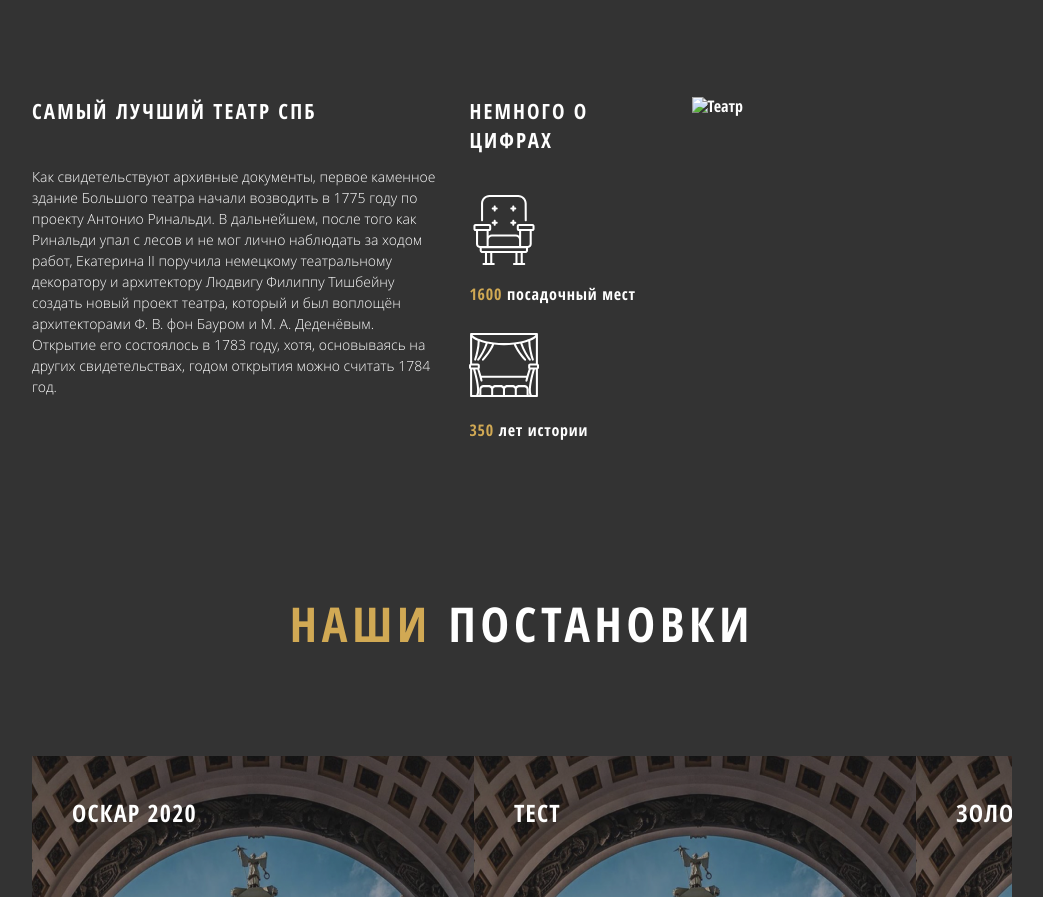
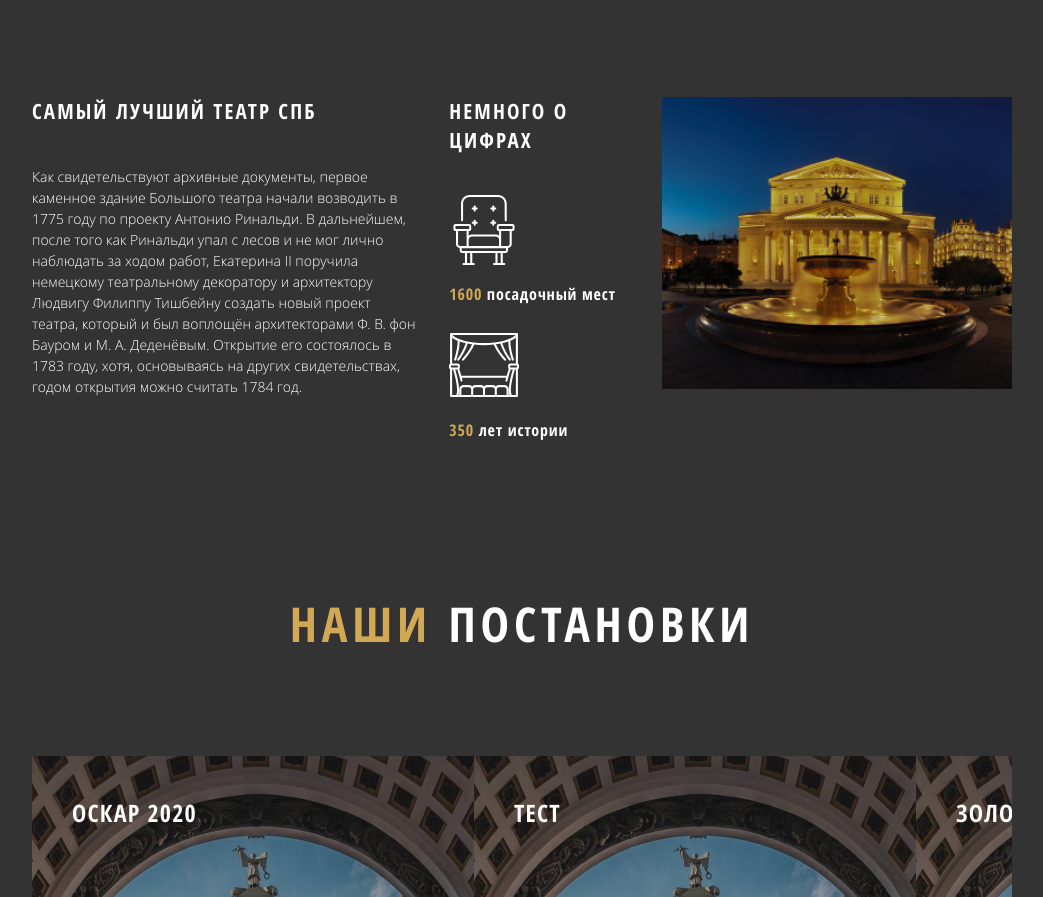
Before and after one commit to enefe/layout_1, a plain HTML site: page index.html in a window 1280 px wide. Shown: the part 1264-2161 px from the top of the page, without its empty margins (118-1161 px from the left). Drawn offline with Linux system fonts and the light colour scheme; the site is published under a folder, as on GitHub Pages, so addresses that start at the root find nothing.

Commit message:
fix: image teatr

```diff
--- a/index.html
+++ b/index.html
@@ -184,7 +184,7 @@
                     </div>
                 </div>
 
-                <img class="about__image" src="/images/about.png" alt="Театр">
+                <img class="about__image" src="images/about.png" alt="Театр">
             </div>
 
         </section>
```
